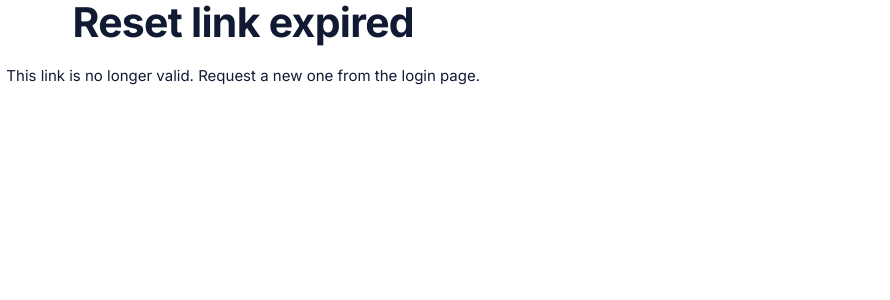
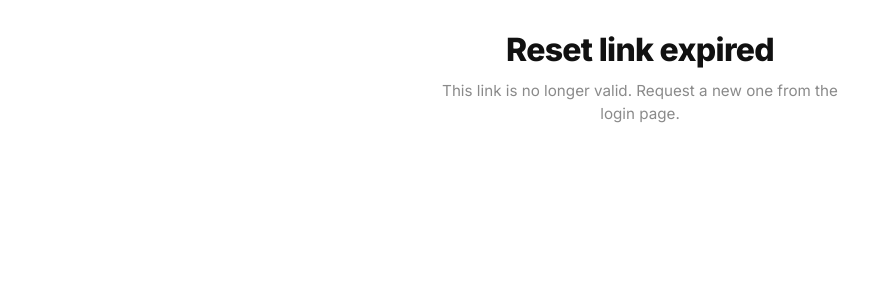
Before and after one commit to Pandie05/wishli, a React (Vite) app: page /reset-password in a window 1280 px wide. Shown: the top 300 px of the page, without its empty margins (0-890 px from the left). Built offline with nearby package versions, Linux system fonts and the light colour scheme; no server answers.

Commit message:
Update 2 :|
Messed up the import :(

```diff
--- /dev/null
+++ b/src/css/reset-pasword.css
@@ -0,0 +1,76 @@
+.login-form-wrap {
+    max-width: 400px;
+    margin: 0 auto;
+    padding: 32px 24px;
+    text-align: center;
+}
+
+.login-title {
+    font-size: 2rem;
+    font-weight: 800;
+    margin: 0 0 12px;
+    color: #111;
+}
+
+.login-subtitle {
+    color: #8a8a8a;
+    font-size: 0.95rem;
+    line-height: 1.5;
+    margin: 0 0 24px;
+}
+
+.login-form {
+    display: flex;
+    flex-direction: column;
+    gap: 20px;
+    text-align: left;
+}
+
+.login-field label {
+    display: block;
+    font-size: 0.85rem;
+    font-weight: 600;
+    color: #333;
+    margin-bottom: 8px;
+}
+
+.login-field input {
+    width: 100%;
+    padding: 14px 16px;
+    border: none;
+    border-radius: 10px;
+    background: #eef0f7;
+    font-size: 1rem;
+    box-sizing: border-box;
+}
+
+.login-field input:focus {
+    outline: 2px solid #5b6fed;
+    outline-offset: 1px;
+}
+
+.login-error {
+    color: #d1394a;
+    font-size: 0.9rem;
+    margin: 0;
+}
+
+.login-submit {
+    padding: 16px;
+    border: none;
+    border-radius: 12px;
+    background: #5b6fed;
+    color: #fff;
+    font-size: 1.05rem;
+    font-weight: 700;
+    cursor: pointer;
+}
+
+.login-submit:disabled {
+    opacity: 0.6;
+    cursor: default;
+}
+
+.login-submit:hover:not(:disabled) {
+    background: #4b5cd9;
+}
--- a/src/pages/ResetPassword.tsx
+++ b/src/pages/ResetPassword.tsx
@@ -2,7 +2,7 @@ import { useEffect, useState } from 'react'
 import type { FormEvent } from 'react'
 import { useNavigate } from 'react-router-dom'
 import { supabase } from '../lib/supabase'
-import '../css/login.css'
+import '../css/reset-pasword.css'
 
 export default function ResetPassword() {
     const navigate = useNavigate()
```
